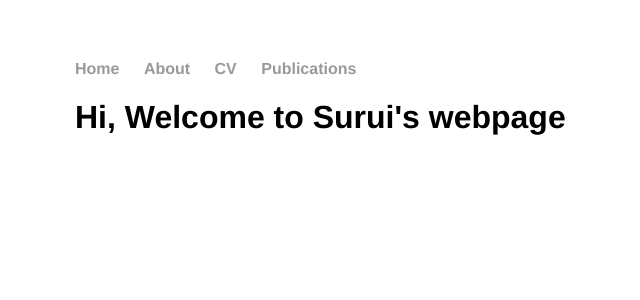
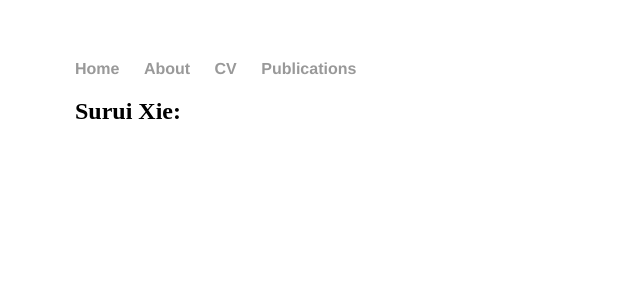
Before and after one commit to suruixie/suruixie.github.io, a Jekyll site: the page built from index.html, in a window 1280 px wide. Shown: the top 300 px of the page, without its empty margins (117-757 px from the left). Built offline with Jekyll 4.4.1, drawn with Linux system fonts in a browser that asks for light colours.

Commit message:
Update index.html

```diff
--- a/index.html
+++ b/index.html
@@ -3,5 +3,5 @@ layout: default
 title: Surui Xie, graduate student at USF
 ---
 <div class="blurb">
-	<h1>Hi, Welcome to Surui's webpage</h1>
+	<h2>Surui Xie:</h2>
 </div><!-- /.blurb -->
```
